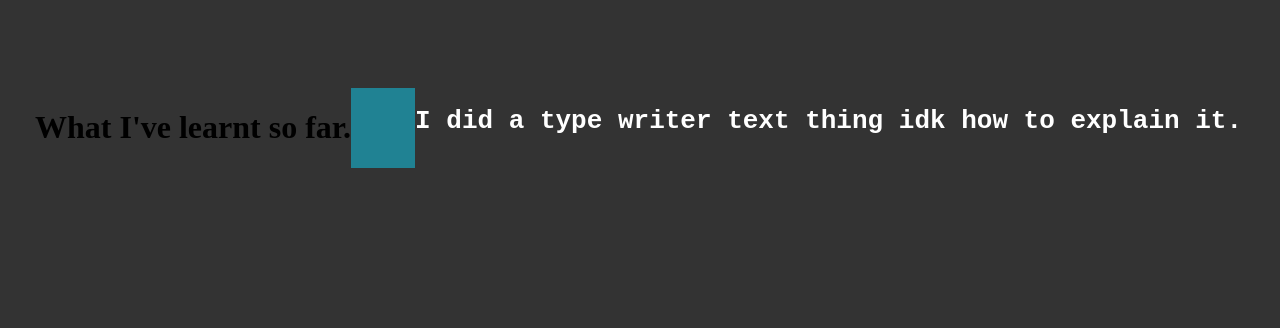
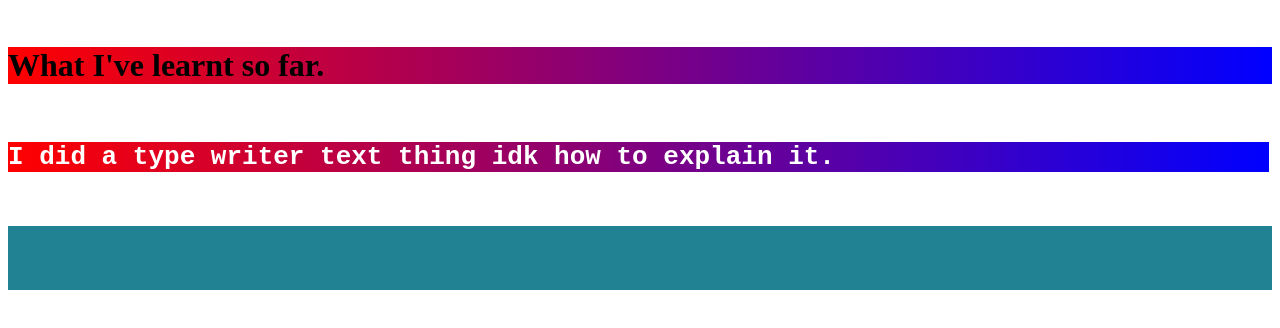
Before and after one commit to KeeranR/old-freedom-friday, a plain HTML site: page index.html in a window 1280 px wide. Drawn offline with Linux system fonts and the light colour scheme.

Commit message:
Add files via upload

```diff
--- a/index.html
+++ b/index.html
@@ -42,14 +42,14 @@
       header{
       padding: 32px
       }
+      h1 {
+  background: linear-gradient(90deg, red, blue);
+  background-repeat: no-repeat;
+
+}
 
 
-            body {
-  background: #333;
-  padding-top: 5em;
-  display: flex;
-  justify-content: center;
-}
+
 
 
 .typewriter h1 {
@@ -89,7 +89,11 @@
     <br />
     <h1>What I've learnt so far.</h1>
     <br />
-
+    <div class="typewriter">
+        <br />
+        <h1>I did a type writer text thing idk how to explain it.</h1>
+        <br />
+    </div>
 
 
 
@@ -102,11 +106,32 @@
 
 
 
-         <div class="typewriter">
-        <br />
-        <h1>I did a type writer text thing idk how to explain it.</h1>
-        <br />
-    </div>
+
+    <!-- body {
+  background: #333;
+  padding-top: 5em;
+  display: flex;
+  justify-content: center;
+}
+        <header></header>
+    <header></header>
+    <header></header>
+    <header></header>
+    <header></header>
+    <header></header>
+    <header></header>
+    <header></header>
+-->
+    <br />
+    <br />
+    <br />
+    <br />
+
+
+
+
+
+
 
 </body>
 </html>
```
